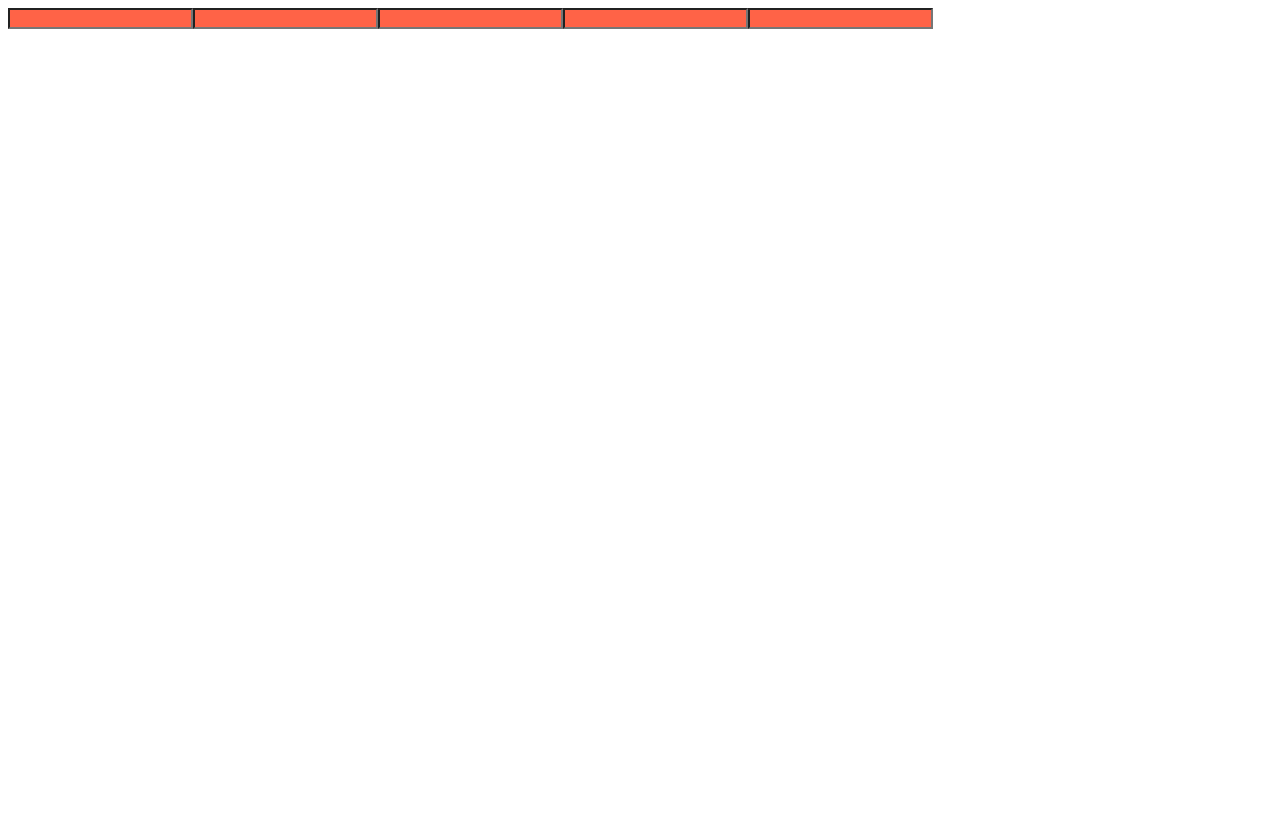
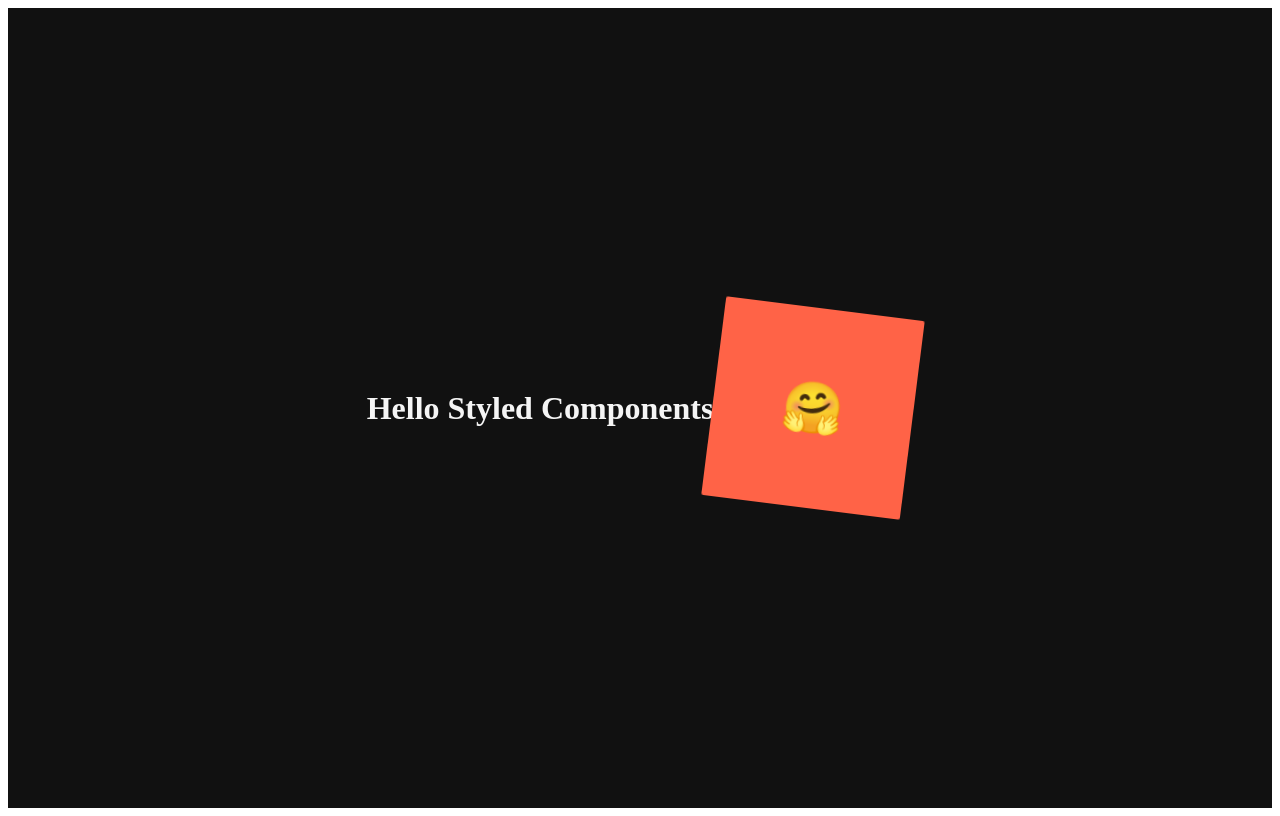
Before and after one commit to Saehanseul/react-masterclass, a React (Create React App) app: page / in a window 1280 px wide. Built offline with nearby package versions, Linux system fonts and the light colour scheme.

Commit message:
Feat: 2장까지 완료

```diff
--- a/src/App.js
+++ b/src/App.js
@@ -1,30 +1,61 @@
 import { useState } from "react";
-import styled from "styled-components";
+import styled, { keyframes } from "styled-components";
 
-const Father = styled.div`
+const Wrapper = styled.div`
   display: flex;
+  height: 100vh;
+  justify-content: center;
+  align-items: center;
+  background-color: ${(props) => props.theme.backgroundColor};
 `;
 
-const Btn = styled.button`
-  color: white;
-  background-color: tomato;
-  border: 0;
-  border-radius: 15px;
+const rotationAnimation = keyframes`
+  0% {
+    transform: rotate(0deg);
+    border-radius: 0px ;
+  }
+  50% {
+    transform: rotate(360deg);
+    border-radius: 50%;
+  }
+  100%{
+    transform: rotate(0deg);
+    border-radius: 0px;
+
+  }
 `;
 
-const Input = styled.input.attrs({ required: true })`
+const Emoji = styled.span`
+  font-size: 50px;
+`;
+
+const Box = styled.div`
+  width: 200px;
+  height: 200px;
   background-color: tomato;
+  animation: ${rotationAnimation} 2s linear infinite;
+  display: flex;
+  justify-content: center;
+  align-items: center;
+  ${Emoji} {
+    &:hover {
+      font-size: 70px;
+    }
+  }
+`;
+
+const Title = styled.h1`
+  color: ${(props) => props.theme.textColor};
 `;
 
 function App() {
   return (
-    <Father>
-      <Input />
-      <Input />
-      <Input />
-      <Input />
-      <Input />
-    </Father>
+    <Wrapper>
+      <Title>Hello Styled Components</Title>
+      <Box>
+        <Emoji>🤗</Emoji>
+      </Box>
+    </Wrapper>
   );
 }
 
--- a/src/index.js
+++ b/src/index.js
@@ -1,10 +1,23 @@
 import React from "react";
 import ReactDOM from "react-dom/client";
+import { ThemeProvider } from "styled-components";
 import App from "./App";
+
+const darkTheme = {
+  textColor: "whitesmoke",
+  backgroundColor: "#111"
+};
+
+const lightTheme = {
+  textColor: "#111",
+  backgroundColor: "whitesmoke"
+};
 
 const root = ReactDOM.createRoot(document.getElementById("root"));
 root.render(
   <React.StrictMode>
-    <App />
+    <ThemeProvider theme={darkTheme}>
+      <App />
+    </ThemeProvider>
   </React.StrictMode>
 );
```
